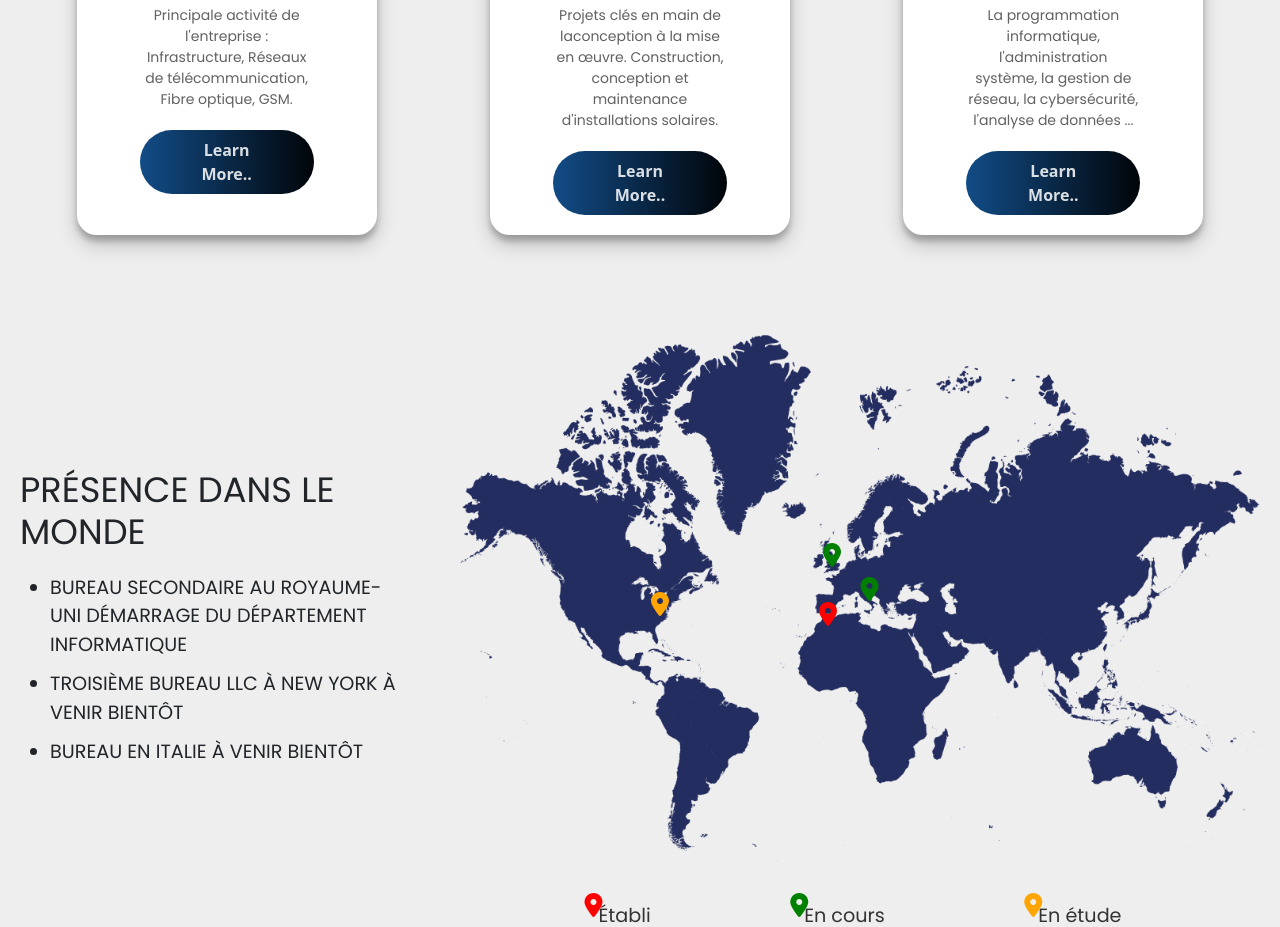
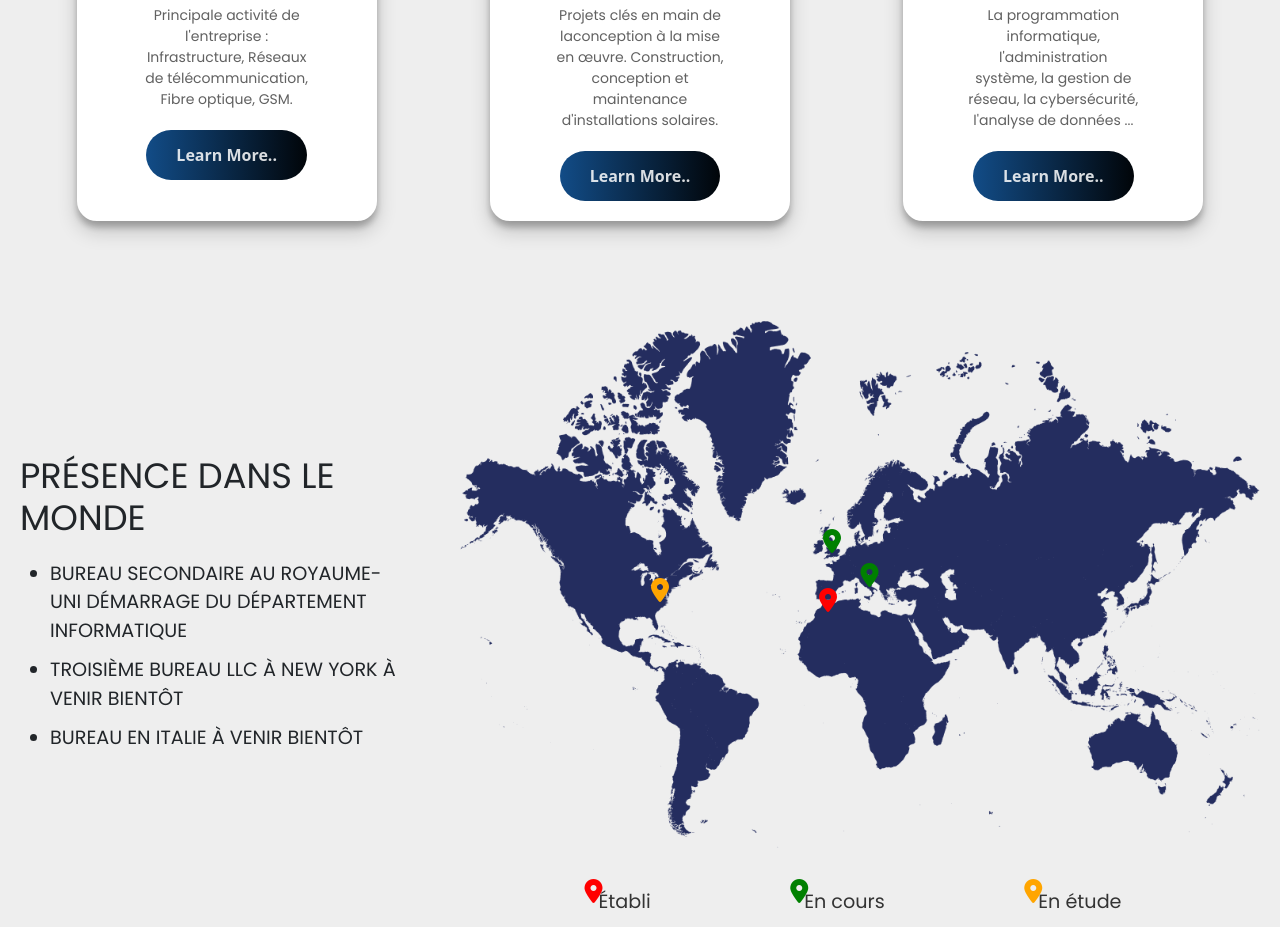
Before and after one commit to bxra2/mtc-mauritania, a Svelte app: page / in a window 1280 px wide. Shown: the part 2740-3667 px from the top of the page. Built offline with nearby package versions, Linux system fonts and the light colour scheme.

Commit message:
fix padd

```diff
--- a/src/components/Card.svelte
+++ b/src/components/Card.svelte
@@ -143,7 +143,7 @@
     .card-btn {
         border: none;
         border-radius: 100px;
-        padding: 3px 20px; /* Reduced padding */
+        padding: 5px; /* Reduced padding */
         font-size: 14px; /* Smaller font size */
         color: #fff;
         margin-bottom: 15px;
--- a/src/components/Dialog.svelte
+++ b/src/components/Dialog.svelte
@@ -84,7 +84,8 @@
         font-weight: 600;
         justify-content: center;
         margin: 0;
-        padding: 5px 30px;
+        width:inherit;
+        padding: 8px 25px;
         position: relative;
         text-decoration: none;
         transition: all 250ms;
```
